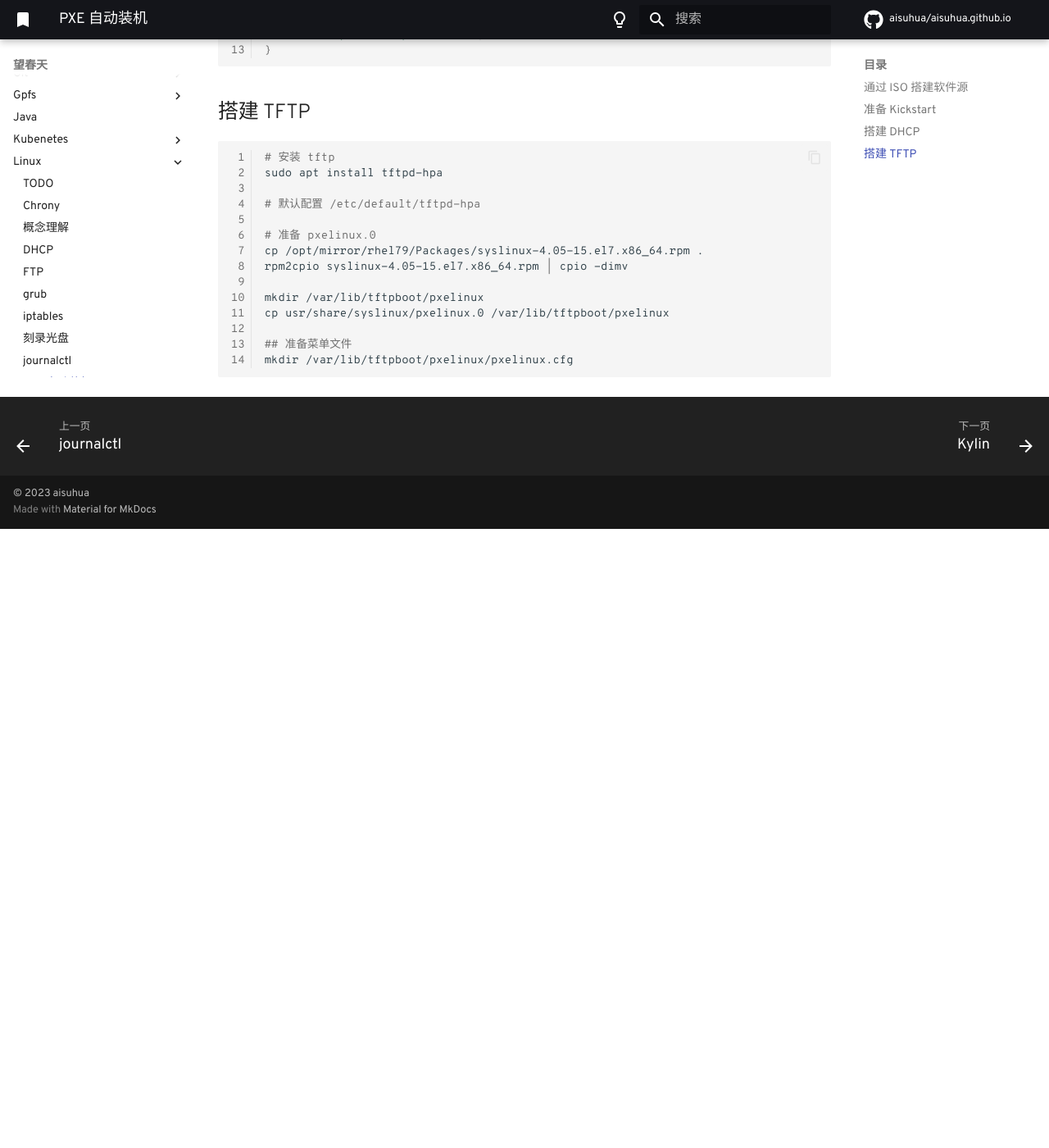
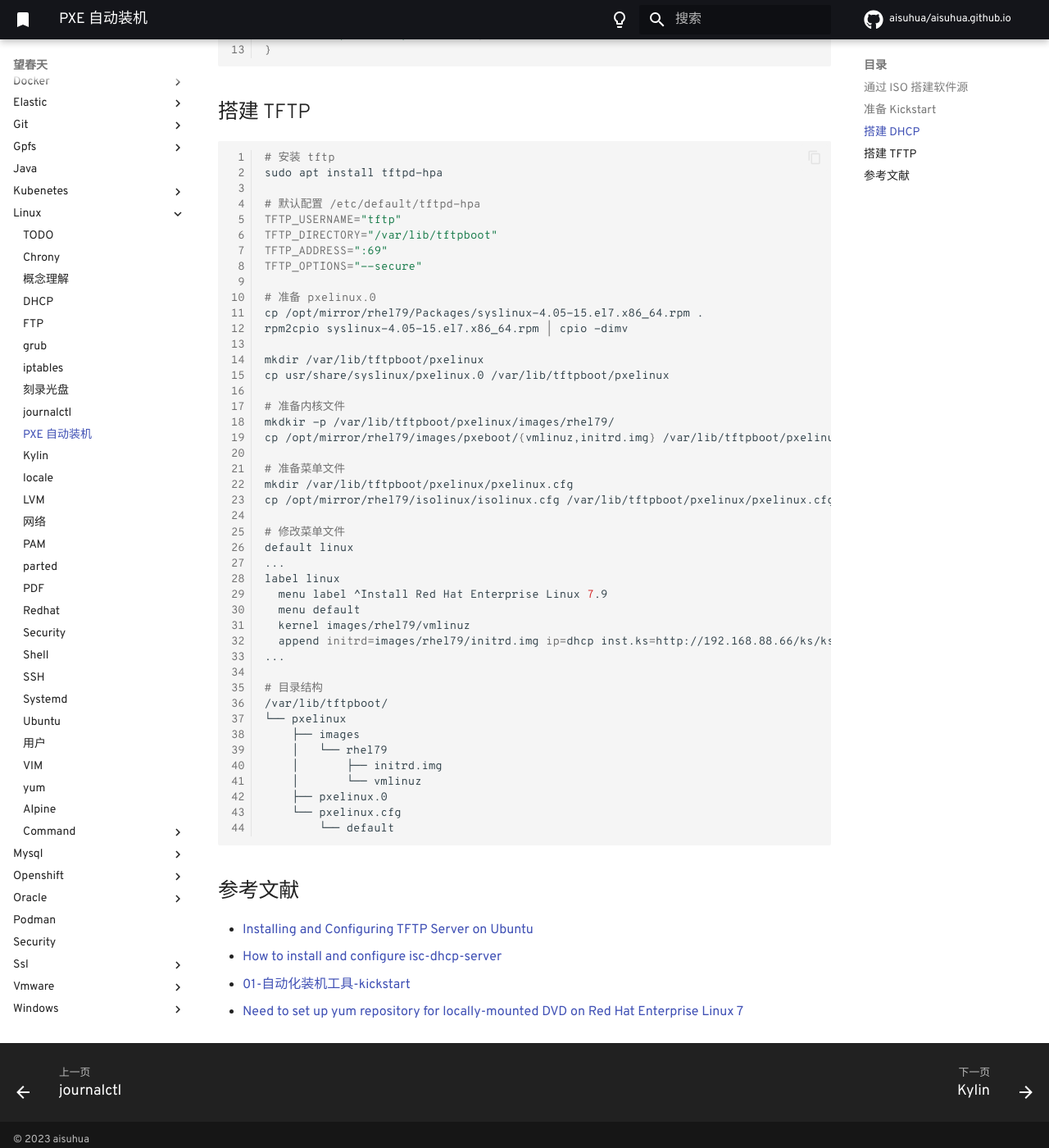
Before and after one commit to aisuhua/aisuhua.github.io, an MkDocs documentation site: the page built from docs/linux/kickstart.md, in a window 1280 px wide and 1400 px high, scrolled down 794 px. Shown: the whole window at 82% size. Built offline with MkDocs 1.6.1 and Material for MkDocs 9.7.7, drawn with Linux system fonts in a browser that asks for light colours; comment, search, counter and statistics services are not loaded; before the commit the page ends 1439 px from its top, so only the background shows below that.

Commit message:
kickstart.md

````diff
--- a/docs/linux/kickstart.md
+++ b/docs/linux/kickstart.md
@@ -43,6 +43,10 @@
 sudo apt install tftpd-hpa
 
 # 默认配置 /etc/default/tftpd-hpa
+TFTP_USERNAME="tftp"
+TFTP_DIRECTORY="/var/lib/tftpboot"
+TFTP_ADDRESS=":69"
+TFTP_OPTIONS="--secure"
 
 # 准备 pxelinux.0
 cp /opt/mirror/rhel79/Packages/syslinux-4.05-15.el7.x86_64.rpm .
@@ -51,9 +55,39 @@
 mkdir /var/lib/tftpboot/pxelinux
 cp usr/share/syslinux/pxelinux.0 /var/lib/tftpboot/pxelinux
 
-## 准备菜单文件
+# 准备内核文件
+mkdkir -p /var/lib/tftpboot/pxelinux/images/rhel79/
+cp /opt/mirror/rhel79/images/pxeboot/{vmlinuz,initrd.img} /var/lib/tftpboot/pxelinux/images/rhel79/
+
+# 准备菜单文件
 mkdir /var/lib/tftpboot/pxelinux/pxelinux.cfg
+cp /opt/mirror/rhel79/isolinux/isolinux.cfg /var/lib/tftpboot/pxelinux/pxelinux.cfg/default
 
+# 修改菜单文件
+default linux
+...
+label linux
+  menu label ^Install Red Hat Enterprise Linux 7.9
+  menu default
+  kernel images/rhel79/vmlinuz
+  append initrd=images/rhel79/initrd.img ip=dhcp inst.ks=http://192.168.88.66/ks/ks.cfg quiet
+...
 
+# 目录结构
+/var/lib/tftpboot/
+└── pxelinux
+    ├── images
+    │   └── rhel79
+    │       ├── initrd.img
+    │       └── vmlinuz
+    ├── pxelinux.0
+    └── pxelinux.cfg
+        └── default
+```
 
-```
+## 参考文献
+
+- [Installing and Configuring TFTP Server on Ubuntu](https://linuxhint.com/install_tftp_server_ubuntu/)
+- [How to install and configure isc-dhcp-server](https://ubuntu.com/server/docs/how-to-install-and-configure-isc-dhcp-server)
+- [01-自动化装机工具-kickstart](http://www.chrisjing.com/003-%E8%87%AA%E5%8A%A8%E5%8C%96%E8%A3%85%E6%9C%BA/01-%E8%87%AA%E5%8A%A8%E5%8C%96%E8%A3%85%E6%9C%BA%E5%B7%A5%E5%85%B7-kickstart/)
+- [Need to set up yum repository for locally-mounted DVD on Red Hat Enterprise Linux 7](https://access.redhat.com/solutions/1355683)
````
